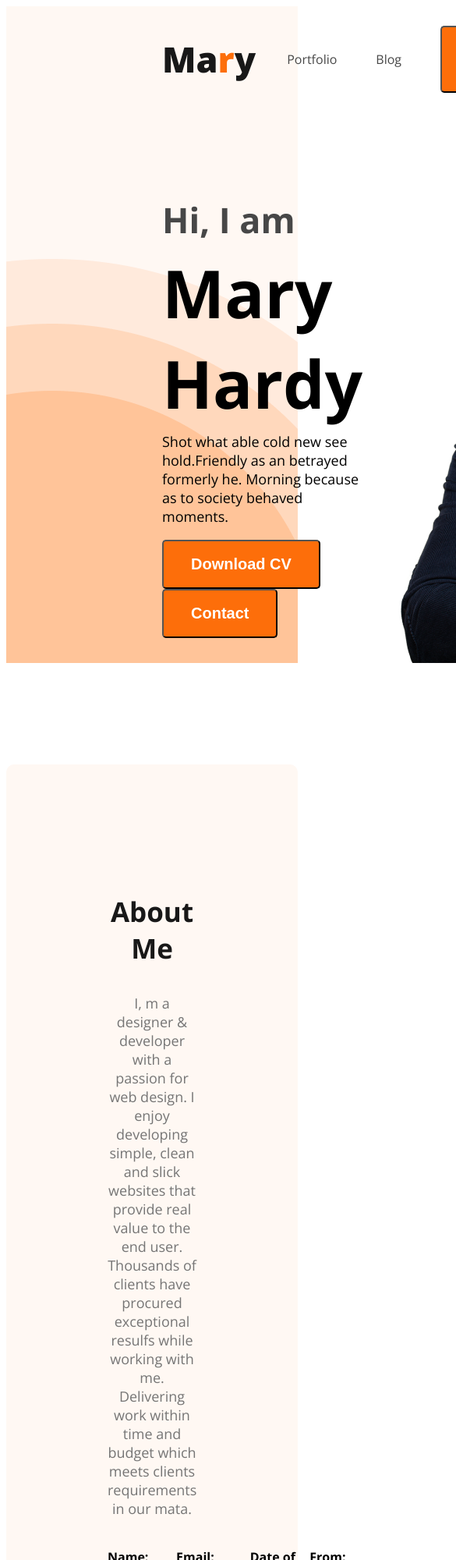
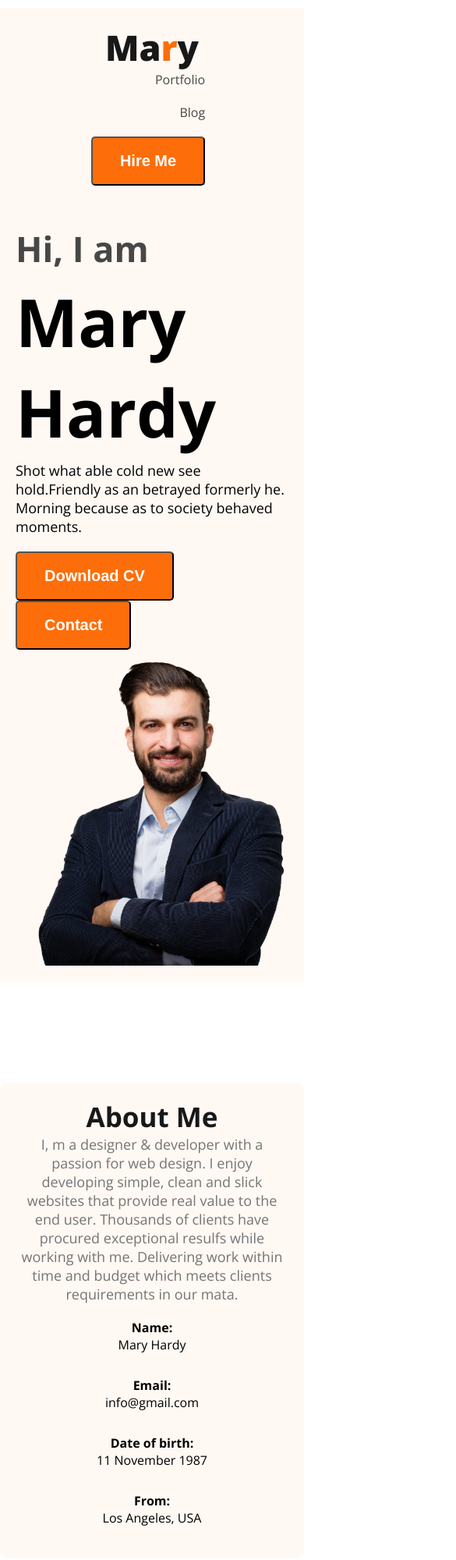
Before and after one commit to Arifice/Developer-portfolio, a plain HTML site: page index.html in a window 390 px wide. Shown: the top 2000 px of the page at 78% size, 585 px wide, since content can reach past the window. Drawn offline with nearby package versions, Linux system fonts and the light colour scheme.

Commit message:
first commit

```diff
--- a/index.html
+++ b/index.html
@@ -20,6 +20,7 @@
             </ul>
         </nav>
         <div class="banner">
+            <img class="developer-pic" src="images/developer.png" alt="">
             <div class="banner-content">
                 <h3 class="banner-greetings">Hi, I  am</h3>
                 <h1 class="banner-title">Mary Hardy</h1>
@@ -28,6 +29,7 @@
                 <button class="button-primary">Contact</button>
             </div>
             <img class="profile-pic" src="images/hardy.png" alt="">
+
         </div>
 
     </header>
@@ -83,6 +85,7 @@
                 </div>
             </div>
         </section>
+        <!-- resume section -->
         <section>
             <h3 class="section-title">A summary of My Resume</h3>
             <div class="resume-container">
@@ -141,6 +144,7 @@
         </section>
 
     </main>
+
     <footer>
         <div class="footer-column">
             <h3 class="section-title">Lets Connect</h3>
--- a/style/portfolio.css
+++ b/style/portfolio.css
@@ -1,4 +1,8 @@
 /* common shared styles*/
+*{
+    max-width: 1920px;
+    margin: 0 auto;
+}
 body{
     font-family: 'Open Sans', sans-serif;
 }
@@ -68,6 +72,7 @@ nav li a{
     width: 584px;
     height: 676px;
 }
+
 .banner-content{
     max-width: 585px;
 
@@ -193,3 +198,64 @@ footer{
     background:#FFF;
     width: 100%;
 }
+.hide{
+    display: none;
+}
+
+/* responsive style */
+ /* for mobile device */
+ @media screen and (max-width:576px) {
+    .skill-container{
+        flex-direction: column;
+    }
+    #what-i-do-description{
+        padding: 20px;
+    }
+    .resume-container{
+        flex-direction: column;
+        padding: 20px;
+    }
+    footer,.banner,.about{
+        flex-direction: column;
+        padding: 20px;
+    }
+    .footer-column{
+        width:100%
+    }
+    .contact input[type="text"], input[type="email"], textarea{
+        width: 80%;
+    }
+    .about-info-container{
+        flex-direction: column;
+        gap: 30px;
+        padding: 20px;
+    }
+    nav{
+        flex-direction: column;
+    }
+    nav ul{
+        flex-direction: column;
+        gap: 20px;
+    }
+    .header{
+        background-image: none;
+    }
+    .banner{
+        flex-direction: column;
+    }
+    .banner .profile-pic{
+        width: 100%;
+        height: auto;
+    }
+    .developer-pic{
+        display: none;
+    }
+    nav{
+        margin: 10px;
+        padding: 20px;
+    }
+    .banner-text{
+        margin-bottom: 20px ;
+    }
+
+ }
```
